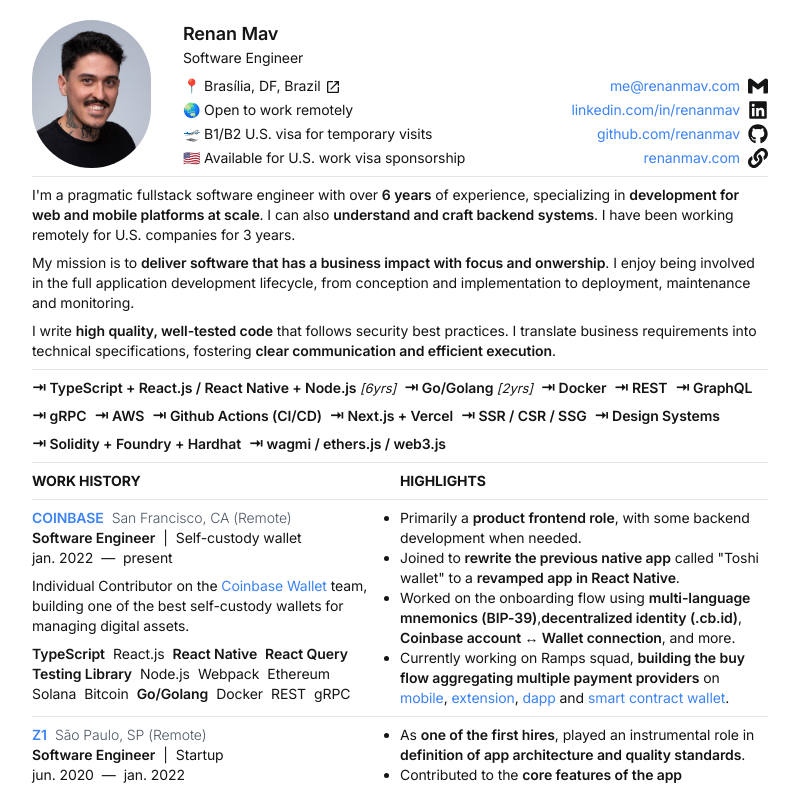
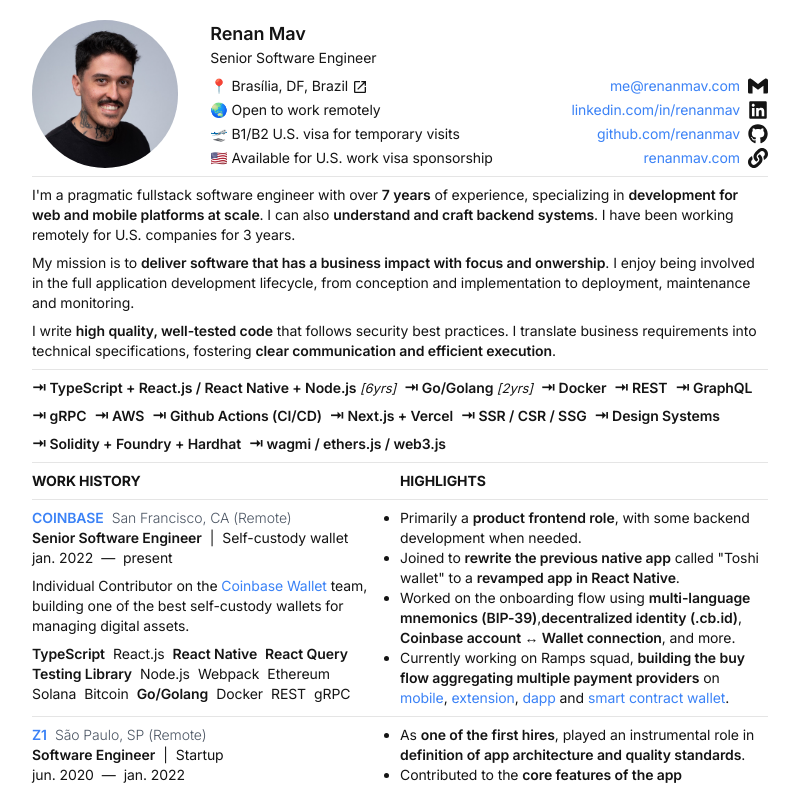
Before and after one commit to renanmav/renanmav.com, a Next.js app: page /cv in a window 1280 px wide. Shown: the top 787 px of the page, without its empty margins (240-1039 px from the left). Built offline with nearby package versions, Linux system fonts and the light colour scheme.

Commit message:
smol tweaks ᵕ̈

```diff
--- a/app/(private)/cv/head.tsx
+++ b/app/(private)/cv/head.tsx
@@ -24,7 +24,7 @@ export default function Head() {
 
 function LinkedinPhoto() {
   return (
-    <div className="flex basis-1/4">
+    <div className="flex basis-1/3">
       <Image
         src="/linkedin.png"
         alt="Renan Mav"
@@ -40,7 +40,7 @@ function PersonalInfo() {
   return (
     <div className="flex basis-3/4 flex-col">
       <h1 className="text-lg font-semibold">Renan Mav</h1>
-      <p>Software Engineer</p>
+      <p>Senior Software Engineer</p>
 
       <ul className="mt-2 flex flex-col gap-1">
         <li className="hover:cursor-pointer">
--- a/app/(private)/cv/personal-summary.tsx
+++ b/app/(private)/cv/personal-summary.tsx
@@ -15,7 +15,7 @@ function Bold({ children }: { children: React.ReactNode }) {
 function PastExperience() {
   return (
     <p>
-      I'm a pragmatic fullstack software engineer with over <Bold>6 years</Bold>{" "}
+      I'm a pragmatic fullstack software engineer with over <Bold>7 years</Bold>{" "}
       of experience, specializing in{" "}
       <Bold>development for web and mobile platforms at scale</Bold>. I can also{" "}
       <Bold>understand and craft backend systems</Bold>. I have been working
--- a/app/(private)/cv/work-history.tsx
+++ b/app/(private)/cv/work-history.tsx
@@ -41,7 +41,7 @@ const history: WorkExperience[] = [
       industry: "Self-custody wallet",
     },
     role: {
-      title: "Software Engineer",
+      title: "Senior Software Engineer",
       startDate: "jan. 2022",
       endDate: "present",
     },
--- a/app/(public)/page.tsx
+++ b/app/(public)/page.tsx
@@ -21,6 +21,7 @@ export default function IndexPage() {
 }
 
 function MeNowadays() {
+  // TODO: add /now page and reference it here
   return (
     <p id="me-nowadays" className="mb-4 text-base">
       I am currently living in {myInfo.address} and working as a software
--- a/app/components/date-from-now.tsx
+++ b/app/components/date-from-now.tsx
@@ -4,6 +4,7 @@ type Props = {
   date: string;
 };
 
+// TODO: refactor to DateRange component
 export default function DateFromNow({ date: dateStr }: Props) {
   const date = new Date(dateStr);
   const now = new Date(Date.now());
--- a/app/components/link.tsx
+++ b/app/components/link.tsx
@@ -2,6 +2,7 @@ import NextLink, { LinkProps as NextLinkProps } from "next/link";
 
 type LinkProps = {
   openInNewTab?: boolean;
+  showExternalIcon?: boolean;
 } & NextLinkProps &
   React.AnchorHTMLAttributes<HTMLAnchorElement>;
 
@@ -9,6 +10,7 @@ export default function Link({
   href,
   children,
   openInNewTab,
+  showExternalIcon = true,
   className,
   ...linkProps
 }: LinkProps) {
@@ -25,7 +27,7 @@ export default function Link({
       {...linkProps}
     >
       {children}
-      {openInNewTab && <ExternalIcon />}
+      {openInNewTab && showExternalIcon && <ExternalIcon />}
     </NextLink>
   );
 }
--- a/app/constants.ts
+++ b/app/constants.ts
@@ -1,6 +1,6 @@
 export const myInfo = {
   name: "Renan Mav",
-  description: "Software Engineer, Car Enthusiast, Jesus Follower",
+  description: "Developer, Driver, Jesus Follower",
   email: "me@renanmav.com",
   phone: "+55 63 98461-0014",
   address: "Brazil 🇧🇷",
```
